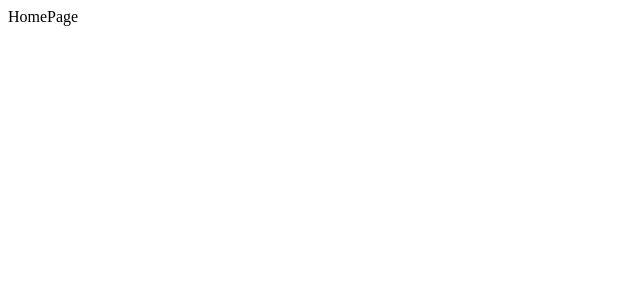
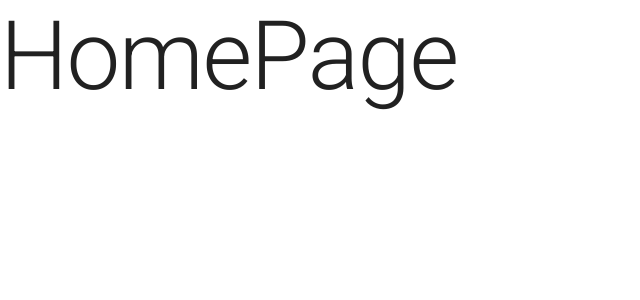
Before and after one commit to Martin-J-Larre/journal-app-react, a React (Vite) app: page / in a window 1280 px wide. Shown: the top 300 px of the page, without its empty margins (0-640 px from the left). Built offline with nearby package versions, Linux system fonts and the light colour scheme.

Commit message:
#2 Add and set MUI

```diff
--- a/index.html
+++ b/index.html
@@ -4,7 +4,11 @@
     <meta charset="UTF-8" />
     <link rel="icon" type="image/svg+xml" href="/vite.svg" />
     <meta name="viewport" content="width=device-width, initial-scale=1.0" />
-    <title>Vite + React</title>
+    <title>Journal App</title>
+    <link
+      rel="stylesheet"
+      href="https://fonts.googleapis.com/css?family=Roboto:300,400,500,700&display=swap"
+    />
   </head>
   <body>
     <div id="root"></div>
--- a/package.json
+++ b/package.json
@@ -10,6 +10,10 @@
     "preview": "vite preview"
   },
   "dependencies": {
+    "@emotion/react": "^11.10.8",
+    "@emotion/styled": "^11.10.8",
+    "@mui/icons-material": "^5.11.16",
+    "@mui/material": "^5.12.2",
     "react": "^18.2.0",
     "react-dom": "^18.2.0",
     "react-router-dom": "6"
--- a/src/App.jsx
+++ b/src/App.jsx
@@ -1,10 +1,11 @@
 import { AppRouter } from "./router/AppRouter";
+import { AppTheme } from "./theme";
 
 function App() {
   return (
-    <>
+    <AppTheme>
       <AppRouter />
-    </>
+    </AppTheme>
   );
 }
 
--- a/src/journal/pages/HomePage.jsx
+++ b/src/journal/pages/HomePage.jsx
@@ -1,5 +1,5 @@
-import React from "react";
+import { Typography } from "@mui/material";
 
 export const HomePage = () => {
-  return <div>HomePage</div>;
+  return <Typography variant="h1">HomePage</Typography>;
 };
--- /dev/null
+++ b/src/theme/AppTheme.jsx
@@ -0,0 +1,13 @@
+import { ThemeProvider } from "@mui/material/styles";
+import { CssBaseline } from "@mui/material";
+import React from "react";
+import { purpleTheme } from "./";
+
+export const AppTheme = ({ children }) => {
+  return (
+    <ThemeProvider theme={purpleTheme}>
+      <CssBaseline />
+      {children}
+    </ThemeProvider>
+  );
+};
--- /dev/null
+++ b/src/theme/index.js
@@ -0,0 +1,2 @@
+export * from "./AppTheme";
+export * from "./purpleTheme";
--- /dev/null
+++ b/src/theme/purpleTheme.js
@@ -0,0 +1,16 @@
+import { createTheme } from "@mui/material";
+import { red } from "@mui/material/colors";
+
+export const purpleTheme = createTheme({
+  palette: {
+    primary: {
+      main: "#262254",
+    },
+    secondary: {
+      main: "#543884",
+    },
+    error: {
+      main: red.A400,
+    },
+  },
+});
```
Also changed, not shown: 1 other file (tests, documents, lock files or other folders).
